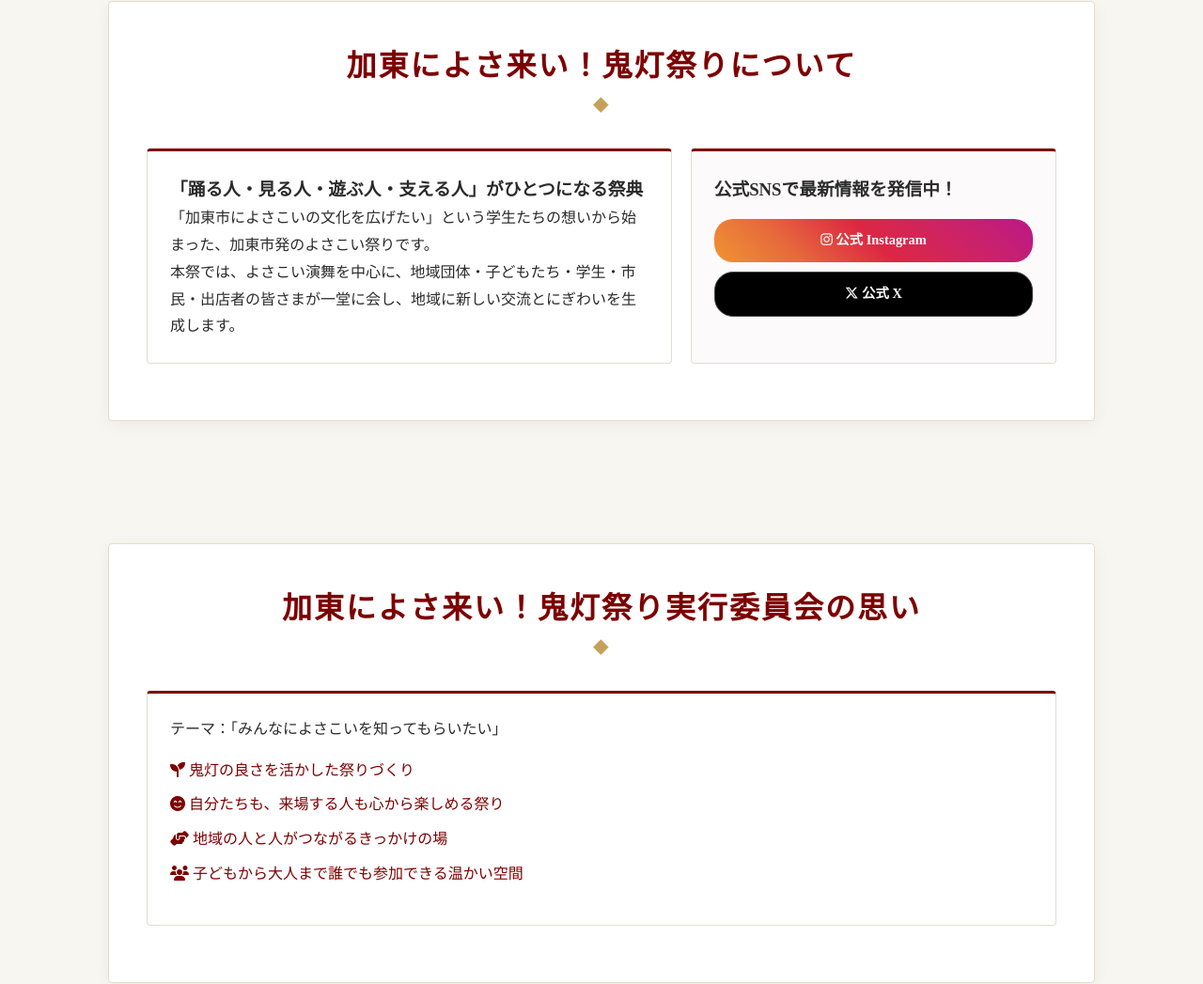
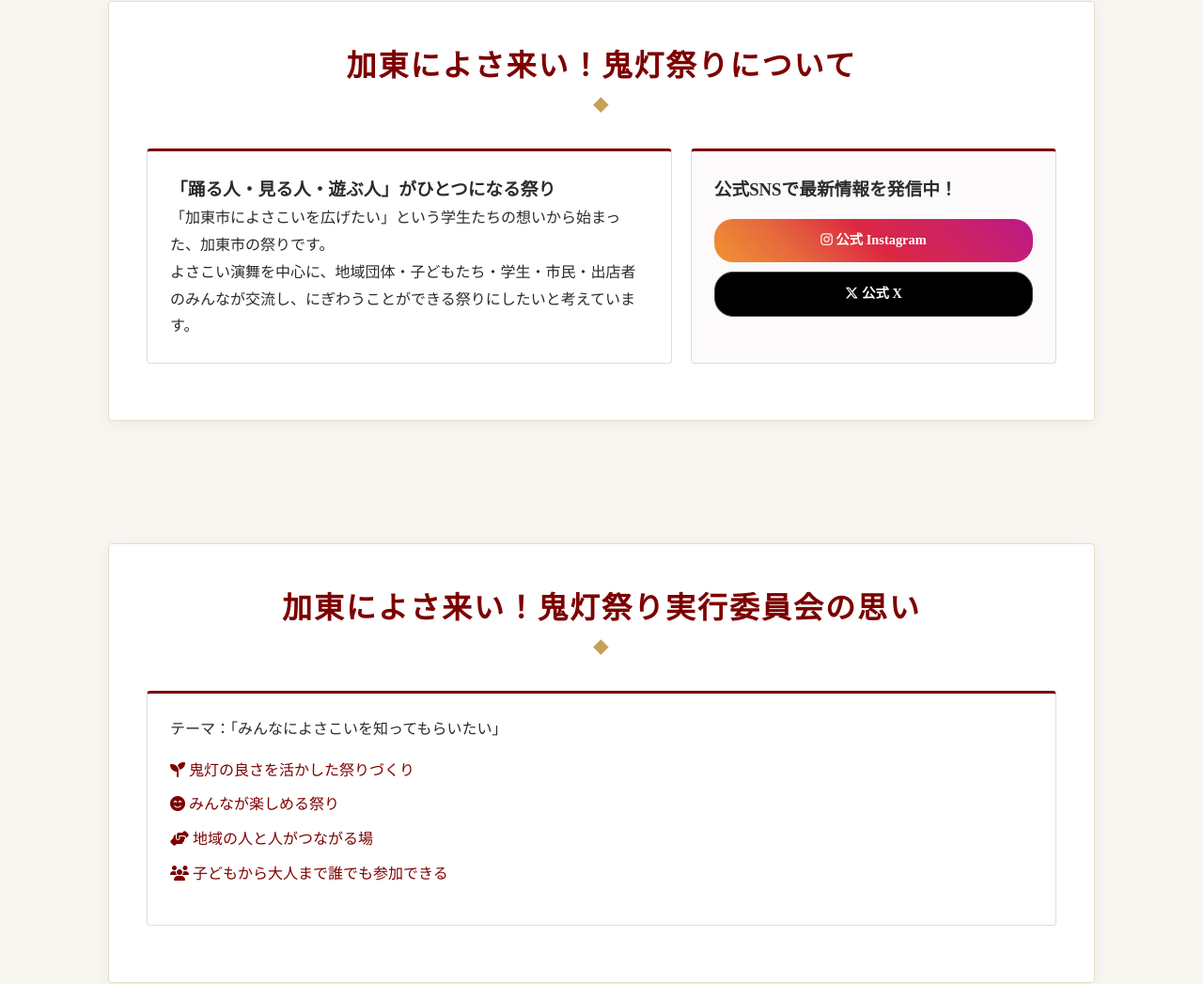
Before and after one commit to katoyosakoihozuki/kato-yosakoi, a plain HTML site: page index.html in a window 1280 px wide. Shown: the part 784-1831 px from the top of the page at 94% size. Drawn offline with nearby package versions, Linux system fonts and the light colour scheme.

Commit message:
Update index.html

```diff
--- a/index.html
+++ b/index.html
@@ -52,7 +52,7 @@
             <div class="hero-text animate-fade-in">
                 <p class="welcome-text">ホームページへようこそ！</p>
                 <h2 class="main-title">加東によさ来い！<br>鬼灯祭り</h2>
-                <p class="subtitle">〜 よさこいを中心に、加東市に新しい交流とにぎわいを 〜</p>
+                <p class="subtitle">〜 みんなによさこいを知ってもらいたい 〜</p>
             </div>
         </div>
     </section>
@@ -63,10 +63,10 @@
             <h2 class="section-title">加東によさ来い！鬼灯祭りについて</h2>
             <div class="about-flex">
                 <div class="about-text wafu-card">
-                    <h3>「踊る人・見る人・遊ぶ人・支える人」がひとつになる祭典</h3>
+                    <h3>「踊る人・見る人・遊ぶ人」がひとつになる祭り</h3>
                     <p>
-                        「加東市によさこいの文化を広げたい」という学生たちの想いから始まった、加東市発のよさこい祭りです。<br>
-                        本祭では、よさこい演舞を中心に、地域団体・子どもたち・学生・市民・出店者の皆さまが一堂に会し、地域に新しい交流とにぎわいを生成します。
+                        「加東市によさこいを広げたい」という学生たちの想いから始まった、加東市の祭りです。<br>
+                        よさこい演舞を中心に、地域団体・子どもたち・学生・市民・出店者のみんなが交流し、にぎわうことができる祭りにしたいと考えています。
                     </p>
                 </div>
                 <div class="about-sns-card wafu-card">
@@ -93,9 +93,9 @@
                     <p class="concept-lead">テーマ：「みんなによさこいを知ってもらいたい」</p>
                     <ul class="thought-list">
                         <li><i class="fas fa-seedling"></i> 鬼灯の良さを活かした祭りづくり</li>
-                        <li><i class="fas fa-smile-beam"></i> 自分たちも、来場する人も心から楽しめる祭り</li>
-                        <li><i class="fas fa-hands-helping"></i> 地域の人と人がつながるきっかけの場</li>
-                        <li><i class="fas fa-users"></i> 子どもから大人まで誰でも参加できる温かい空間</li>
+                        <li><i class="fas fa-smile-beam"></i> みんなが楽しめる祭り</li>
+                        <li><i class="fas fa-hands-helping"></i> 地域の人と人がつながる場</li>
+                        <li><i class="fas fa-users"></i> 子どもから大人まで誰でも参加できる</li>
                     </ul>
                 </div>
             </div>
@@ -224,12 +224,12 @@
                 </div>
             </div>
 
-            <h3 class="sub-heading">鬼灯ブース（体験型企画）</h3>
+            <h3 class="sub-heading">鬼灯ブース</h3>
             <div class="experience-grid">
                 <div class="wafu-card exp-item"><i class="fas fa-music"></i> 鳴子づくり体験</div>
-                <div class="wafu-card exp-item"><i class="fas fa-user-ninja"></i> よさこい衣装体験</div>
+                <div class="wafu-card exp-item"><i class="fas fa-user-ninja"></i> 鳴子体験</div>
                 <div class="wafu-card exp-item"><i class="fas fa-paint-brush"></i> よさこいメイク体験</div>
-                <div class="wafu-card exp-item"><i class="fas fa-flag"></i> 旗振り体験・子ども企画</div>
+                <div class="wafu-card exp-item"><i class="fas fa-flag"></i> グッズ販売</div>
             </div>
         </div>
     </section>
```
